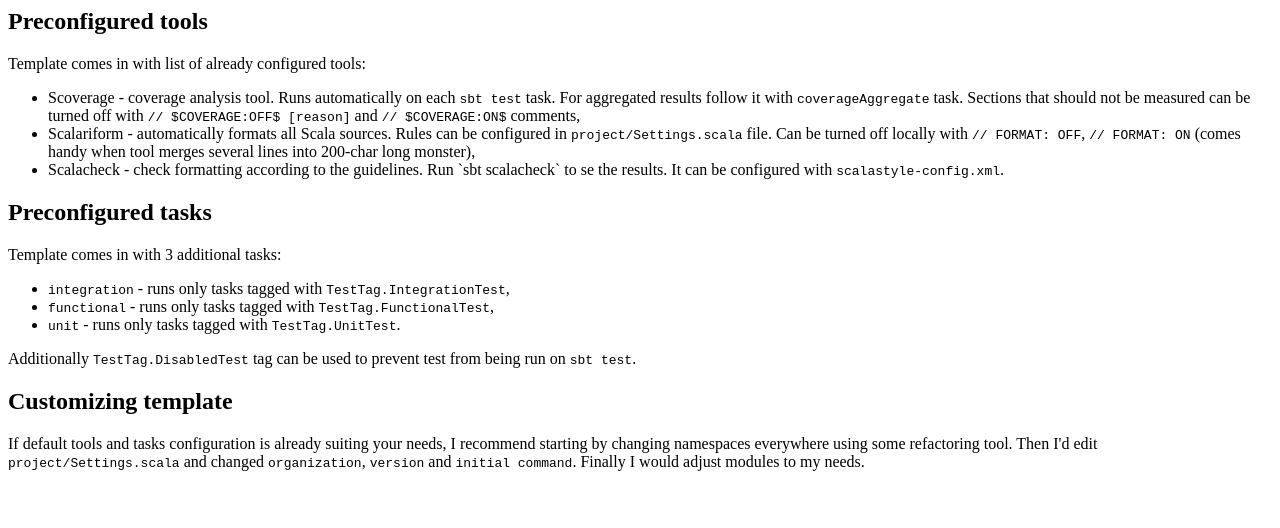
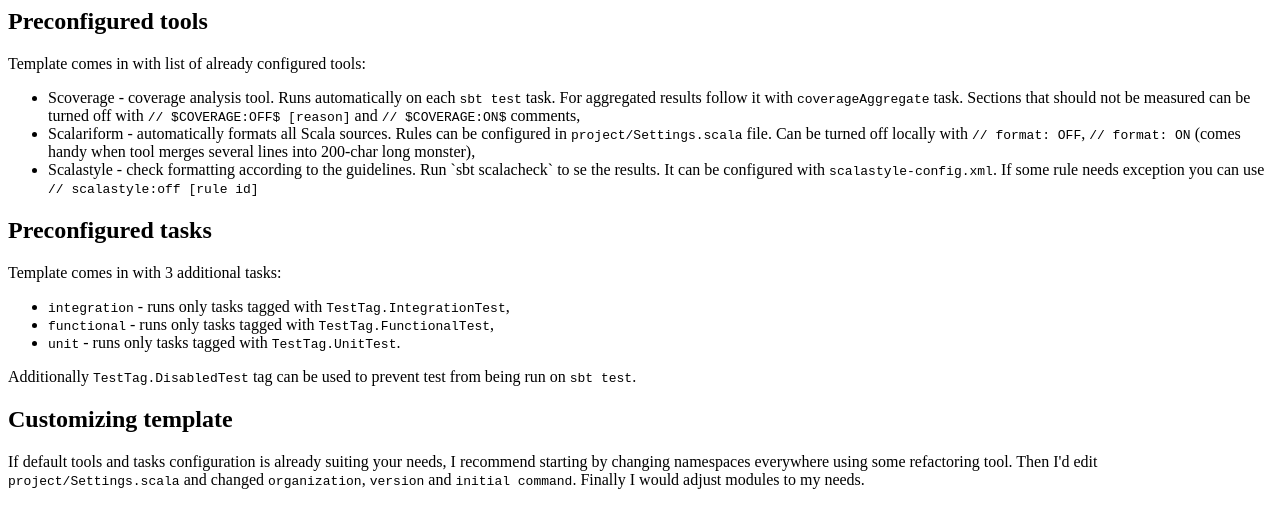
Before and after one commit to MateuszKubuszok/SBTScalaMultiproject, a plain HTML site: page tutorial/index.html in a window 1280 px wide. Drawn offline with Linux system fonts and the light colour scheme.

Commit message:
Small errors in tutorial

```diff
--- a/tutorial/index.html
+++ b/tutorial/index.html
@@ -7,10 +7,11 @@
             results follow it with <code>coverageAggregate</code> task. Sections that should not be measured can be
             turned off with <code>// $COVERAGE:OFF$ [reason]</code> and <code>// $COVERAGE:ON$</code> comments,</li>
         <li>Scalariform - automatically formats all Scala sources. Rules can be configured in
-            <code>project/Settings.scala</code> file. Can be turned off locally with <code>// FORMAT: OFF</code>,
-            <code>// FORMAT: ON</code> (comes handy when tool merges several lines into 200-char long monster),</li>
-        <li>Scalacheck - check formatting according to the guidelines. Run `sbt scalacheck` to se the results. It can be
-            configured with <code>scalastyle-config.xml</code>.</li>
+            <code>project/Settings.scala</code> file. Can be turned off locally with <code>// format: OFF</code>,
+            <code>// format: ON</code> (comes handy when tool merges several lines into 200-char long monster),</li>
+        <li>Scalastyle - check formatting according to the guidelines. Run `sbt scalacheck` to se the results. It can be
+            configured with <code>scalastyle-config.xml</code>. If some rule needs exception you can use
+            <code>// scalastyle:off [rule id]</code></li>
       </ul>
     </p>
   </div>
```
